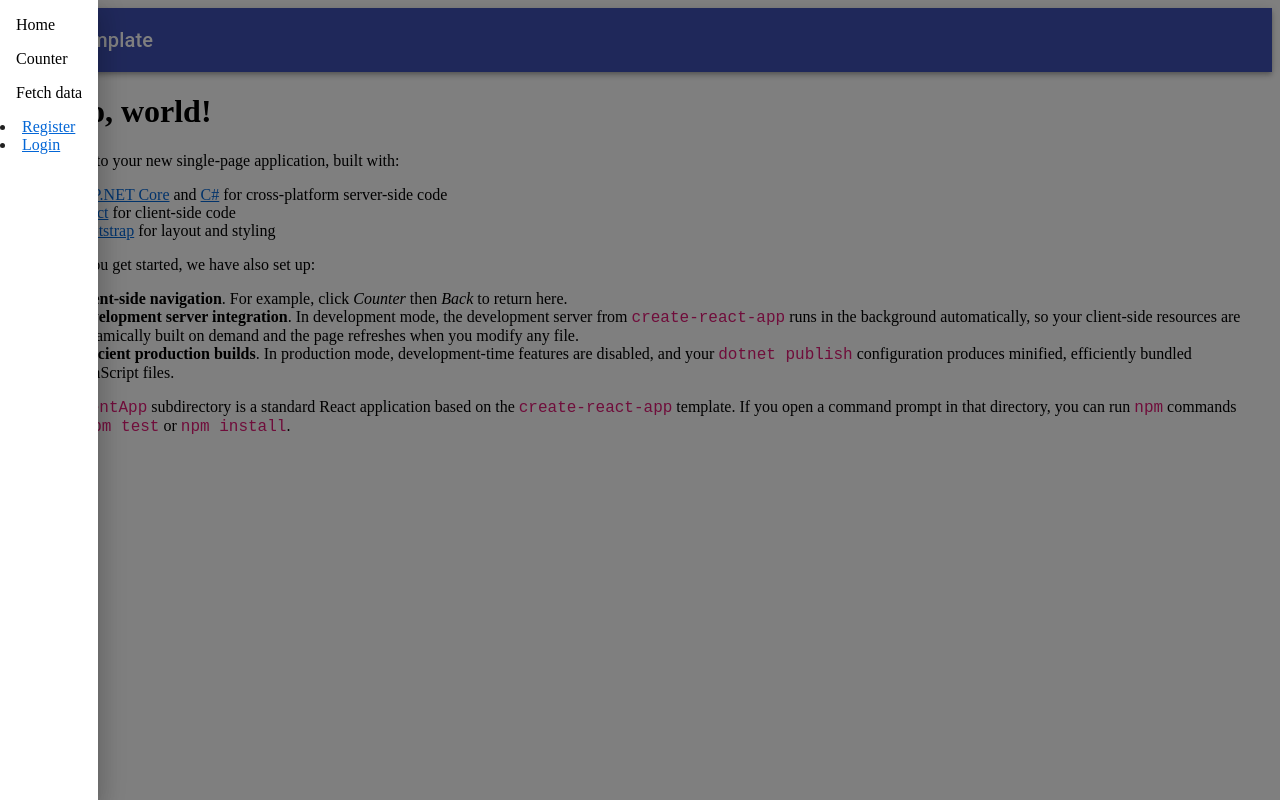
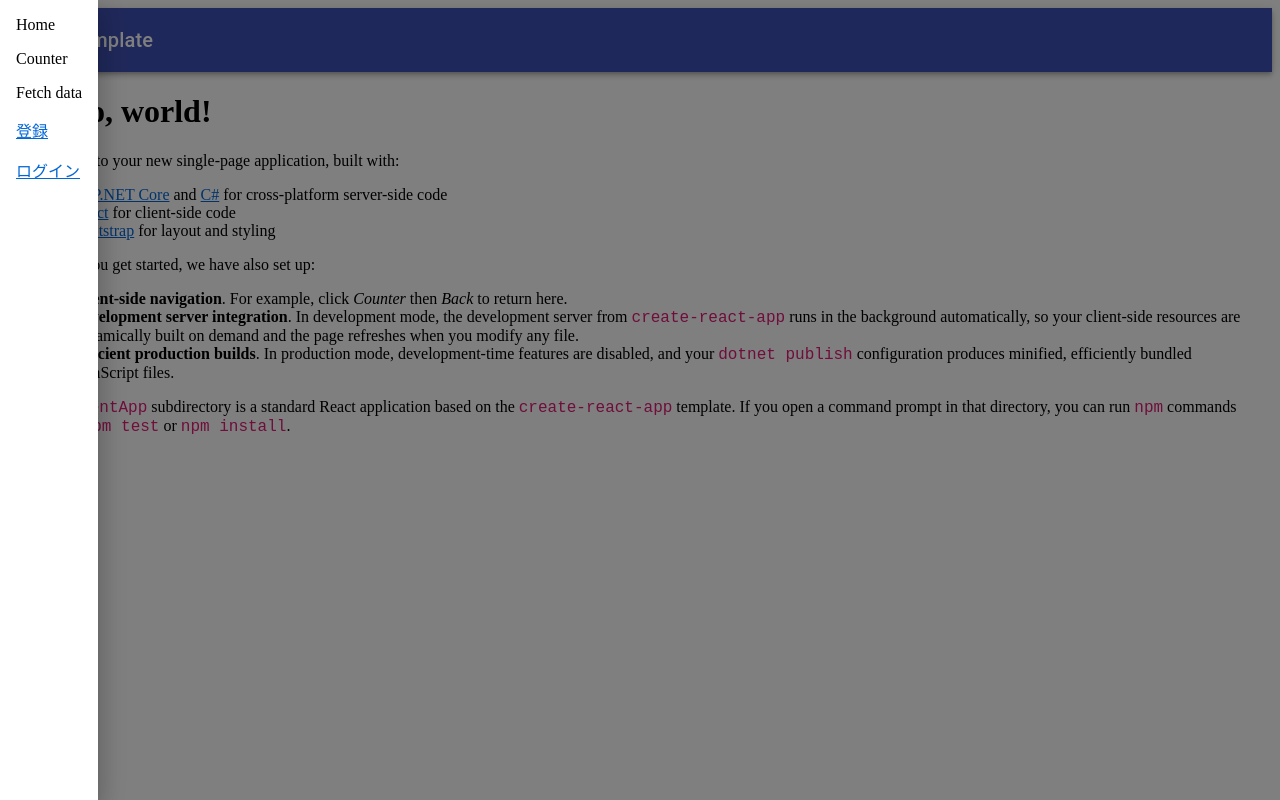
Before and after one commit to yasuaki-344/react-dotnet-template, a React (Create React App) app in the folder src/Web/ClientApp/: page / in a window 1280 px wide. Both pictures are taken after a click on the button "menu". Built offline with nearby package versions, Linux system fonts and the light colour scheme; no server answers.

Commit message:
Change login menu design

```diff
--- a/src/Web/ClientApp/src/api-authorization/LoginMenu.js
+++ b/src/Web/ClientApp/src/api-authorization/LoginMenu.js
@@ -1,5 +1,5 @@
 import React, { Component, Fragment } from 'react';
-import { NavItem, NavLink } from 'reactstrap';
+import { ListItem } from '@material-ui/core';
 import { Link } from 'react-router-dom';
 import authService from './AuthorizeService';
 import { ApplicationPaths } from './ApiAuthorizationConstants';
@@ -46,24 +46,23 @@ export class LoginMenu extends Component {
 
   authenticatedView(userName, profilePath, logoutPath) {
     return (<Fragment>
-      <NavItem>
-        <NavLink tag={Link} className="text-dark" to={profilePath}>Hello {userName}</NavLink>
-      </NavItem>
-      <NavItem>
-        <NavLink tag={Link} className="text-dark" to={logoutPath}>Logout</NavLink>
-      </NavItem>
+      <ListItem button>
+        <Link to={profilePath}>ようこそ {userName}</Link>
+      </ListItem>
+      <ListItem button>
+        <Link to={logoutPath}>ログアウト</Link>
+      </ListItem>
     </Fragment>);
-
   }
 
   anonymousView(registerPath, loginPath) {
     return (<Fragment>
-      <NavItem>
-        <NavLink tag={Link} className="text-dark" to={registerPath}>Register</NavLink>
-      </NavItem>
-      <NavItem>
-        <NavLink tag={Link} className="text-dark" to={loginPath}>Login</NavLink>
-      </NavItem>
+      <ListItem button>
+        <Link to={registerPath}>登録</Link>
+      </ListItem>
+      <ListItem button>
+        <Link to={loginPath}>ログイン</Link>
+      </ListItem>
     </Fragment>);
   }
 }
--- a/src/Web/ClientApp/src/components/NavMenu.tsx
+++ b/src/Web/ClientApp/src/components/NavMenu.tsx
@@ -61,9 +61,9 @@ export const NavMenu: FC = (): JSX.Element => {
                 <ListItem button>
                   <Link className={classes.textDark} to='/fetch-data'>Fetch data</Link>
                 </ListItem>
+                <LoginMenu>
+                </LoginMenu>
               </List>
-              <LoginMenu>
-              </LoginMenu>
             </div>
           </SwipeableDrawer>
         </Toolbar>
```
